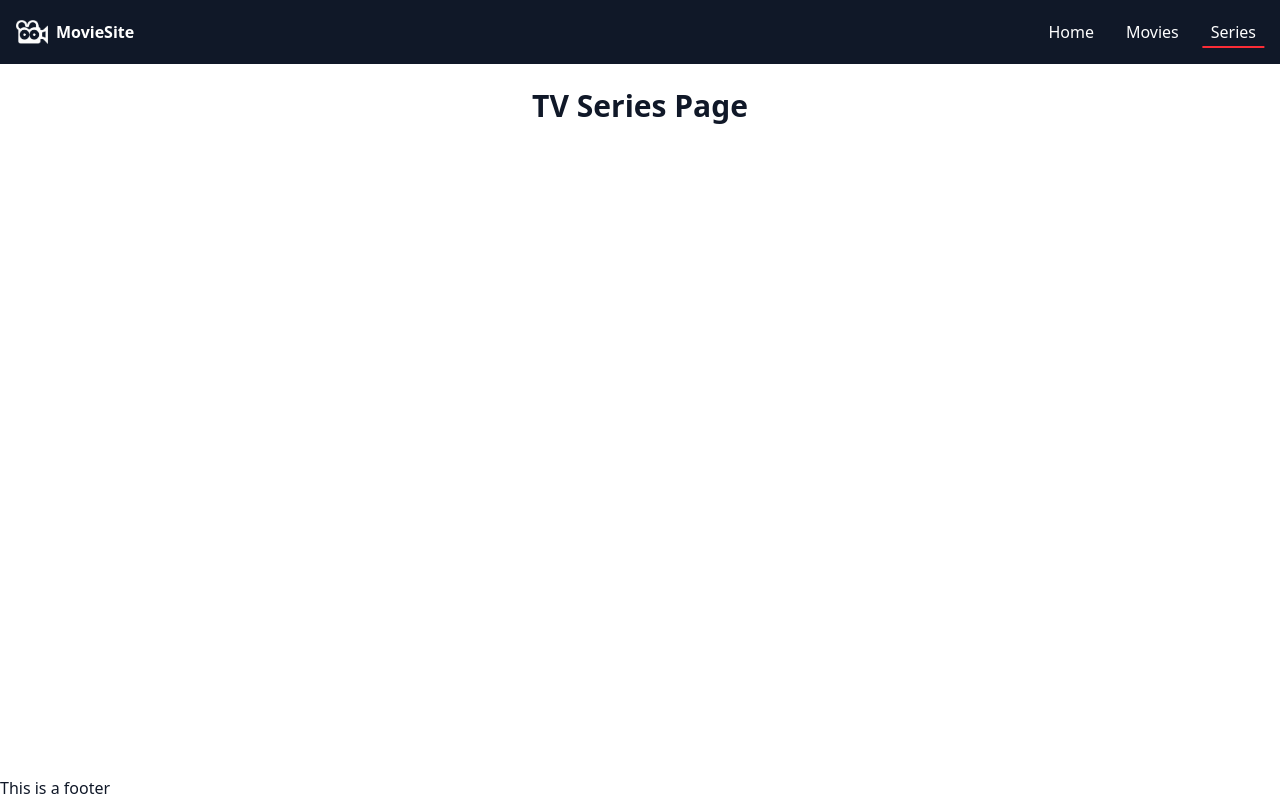
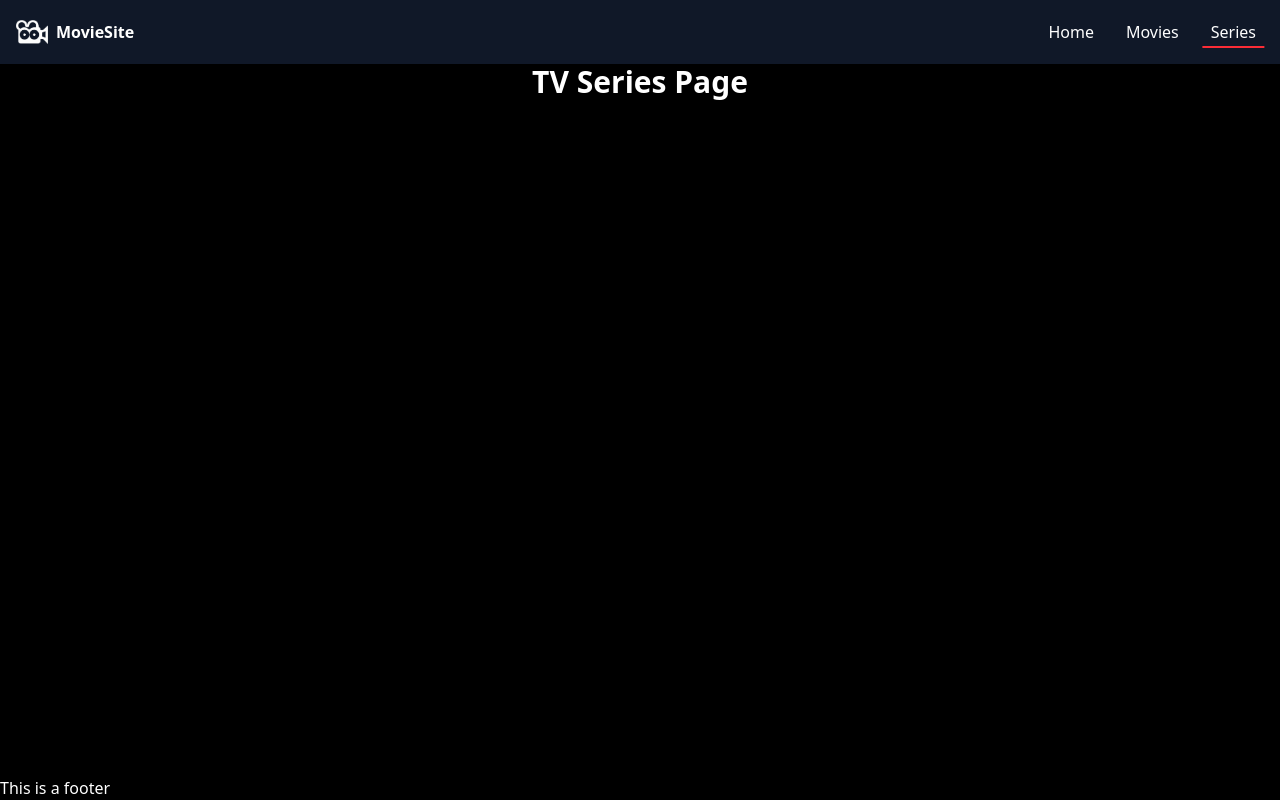
Before and after one commit to n0aHVN/MovieSite, a React (Vite) app: page /series in a window 1280 px wide. Built offline with nearby package versions, Linux system fonts and the light colour scheme.

Commit message:
Update AppLayout.tsx

```diff
--- a/src/layouts/AppLayout.tsx
+++ b/src/layouts/AppLayout.tsx
@@ -3,9 +3,9 @@ import Header from '../components/Header';
 import Footer from '../components/Footer';
 export default function AppLayout() {
   return (
-    <div className="flex flex-col min-h-screen bg-white dark:bg-black text-gray-900 dark:text-white">
+    <div className="flex flex-col min-h-screen bg-black text-white">
       <Header />
-      <main className="flex-grow container mx-auto px-4 py-6">
+      <main className="flex-grow container mx-auto px-20">
         <Outlet/>
       </main>
       <Footer />
```
